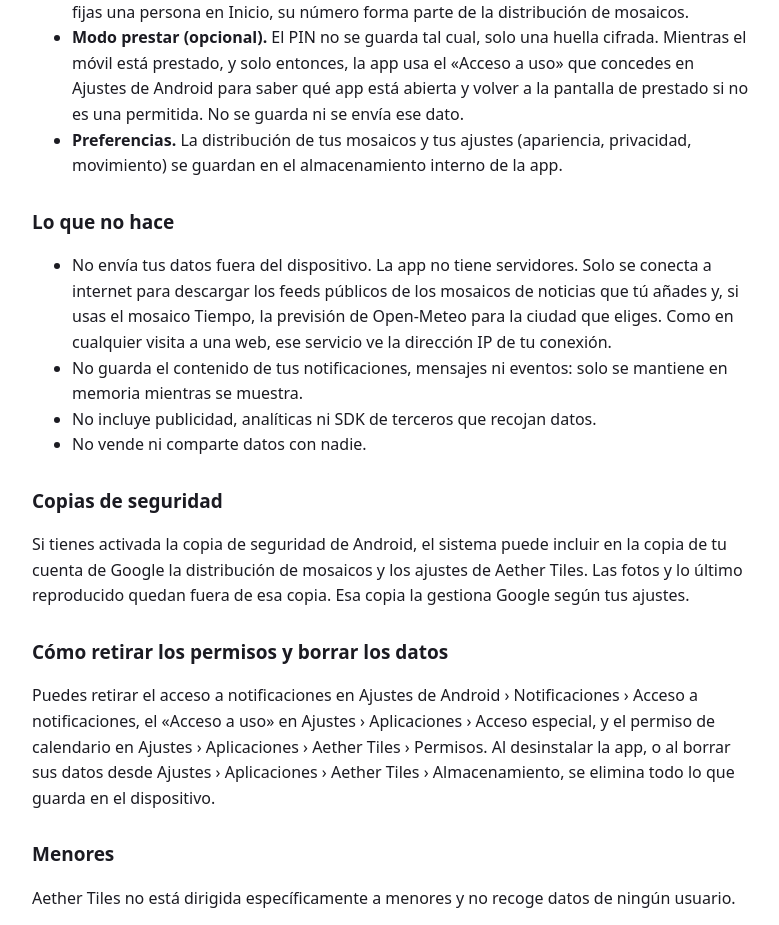
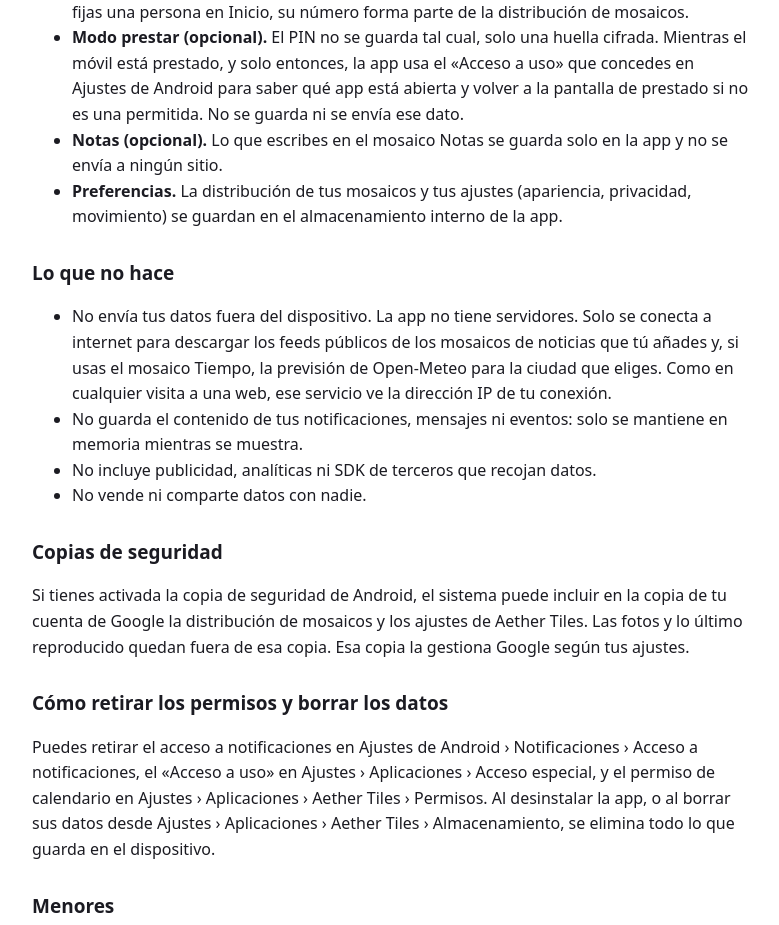
Before and after one commit to Rolo75/aether-tiles-privacy, a plain HTML site: page index.html in a window 1280 px wide. Shown: the part 1060-1985 px from the top of the page, without its empty margins (248-1027 px from the left). Drawn offline with Linux system fonts and the light colour scheme.

Commit message:
Politica de privacidad: notas
Co-Authored-By: Claude Opus 5.5 <noreply@anthropic.com>
Claude-Session: https://claude.ai/code/session_013Sd6riLqKTU4Uy17R6vDmN

```diff
--- a/index.html
+++ b/index.html
@@ -28,6 +28,7 @@
   <li><strong>Tiempo (opcional).</strong> Si añades el mosaico Tiempo, el nombre de ciudad que escribes se envía a Open-Meteo para buscarla, y después sus coordenadas para descargar la previsión. No se usa tu ubicación. La ciudad y la última previsión se guardan en la app. Datos del tiempo: <a href="https://open-meteo.com/">Open-Meteo.com</a> (CC BY 4.0).</li>
   <li><strong>Personas favoritas (opcional).</strong> Si eliges favoritos con el selector de contactos de Android, se guardan en la app solo su nombre y su número, sin acceso al resto de tu agenda. Si fijas una persona en Inicio, su número forma parte de la distribución de mosaicos.</li>
   <li><strong>Modo prestar (opcional).</strong> El PIN no se guarda tal cual, solo una huella cifrada. Mientras el móvil está prestado, y solo entonces, la app usa el «Acceso a uso» que concedes en Ajustes de Android para saber qué app está abierta y volver a la pantalla de prestado si no es una permitida. No se guarda ni se envía ese dato.</li>
+  <li><strong>Notas (opcional).</strong> Lo que escribes en el mosaico Notas se guarda solo en la app y no se envía a ningún sitio.</li>
   <li><strong>Preferencias.</strong> La distribución de tus mosaicos y tus ajustes (apariencia, privacidad, movimiento) se guardan en el almacenamiento interno de la app.</li>
 </ul>
 
```
